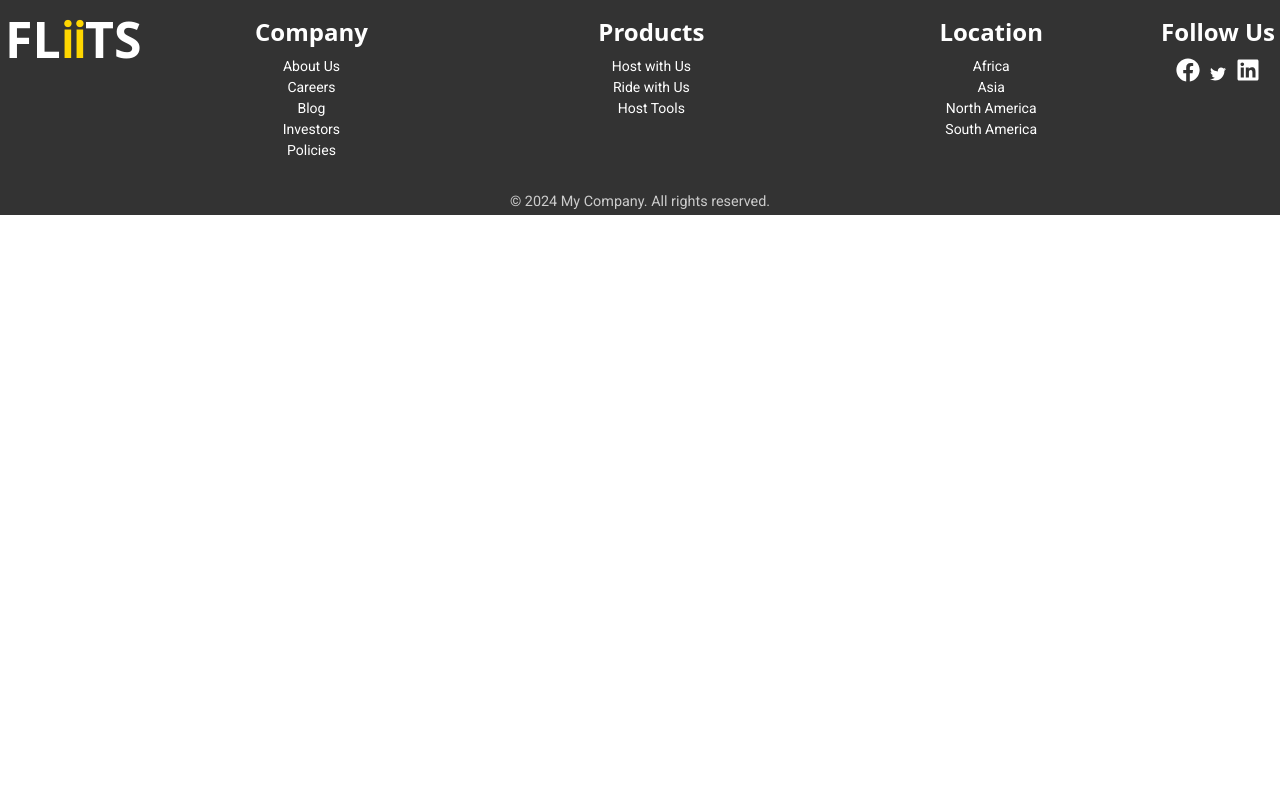
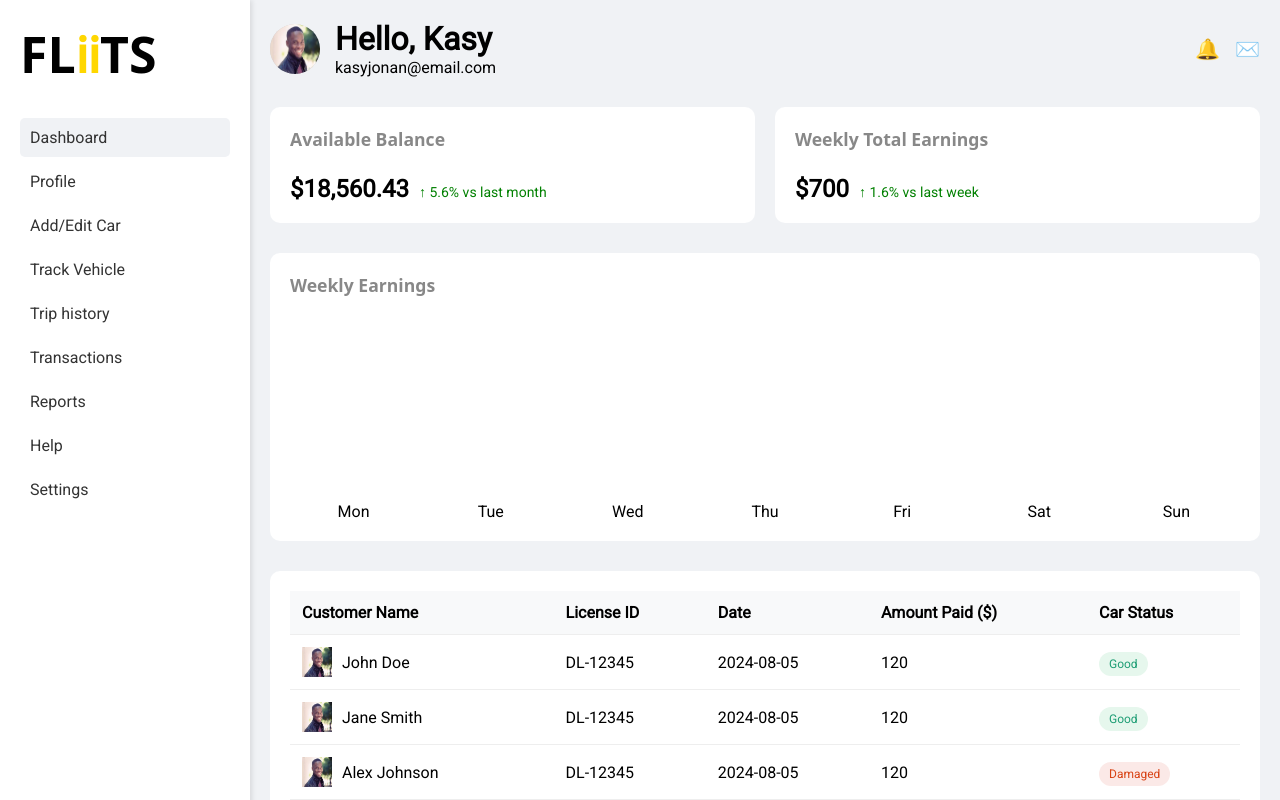
Before and after one commit to yokiedenis/fliits-proton, a React (Vite) app: page /Dashboard in a window 1280 px wide. Shown: the top 800 px of the page. Built offline with nearby package versions, Linux system fonts and the light colour scheme; a web font is replaced by a local one.

Commit message:
Dashboard page
Dashboard

```diff
--- a/src/App.jsx
+++ b/src/App.jsx
@@ -8,6 +8,7 @@ import './App.css';
 import '@fontsource/roboto';
 import AfterSearch from './pages/AfterSearch';
 import CarInfoPage from './pages/CarInfoPage';
+import Dashboard from './pages/Dashboard';
 
 function App() {
   return (
@@ -18,6 +19,7 @@ function App() {
         <Routes>
           {/* Define routes for each page */}
         <Route path="/login" element={<Login />} />
+        <Route path="/Dashboard" element={<Dashboard/>} />
         <Route path="/Carshare" element={<Carshare />} />
         <Route path="/car-listing" element={<CarListingForm />} />
         <Route path="/AfterSearch" element={<AfterSearch/>} />
--- a/src/components/Loginpage.jsx
+++ b/src/components/Loginpage.jsx
@@ -36,9 +36,11 @@ function Login({ onSignUpLinkClick }) {
           className="login-input"
           required
         />
+        <Link to = '/Dashboard'>
         <button type="submit" className="login-button">
           Log in
         </button>
+        </Link>
       </form>
       <div className="Signup_link">
         <span>Don’t have an account? </span>
--- /dev/null
+++ b/src/pages/Dashboard.jsx
@@ -0,0 +1,142 @@
+import{ useState } from 'react';
+import '../styles/Dashboard.css'
+import { Link } from 'react-router-dom';
+
+export default function Dashboard() {
+  const [activeNav, setActiveNav] = useState('Dashboard');
+
+  const navItems = [
+    'Dashboard', 'Profile', 'Add/Edit Car', 'Track Vehicle',
+    'Trip history', 'Transactions', 'Reports', 'Help', 'Settings'
+  ];
+
+  const customerData = [
+    { name: 'John Doe', license: 'DL-12345', date: '2024-08-05', amount: 120, status: 'Good' },
+    { name: 'Jane Smith', license: 'DL-12345', date: '2024-08-05', amount: 120, status: 'Good' },
+    { name: 'Alex Johnson', license: 'DL-12345', date: '2024-08-05', amount: 120, status: 'Damaged' },
+    { name: 'Emily Davis', license: 'DL-12345', date: '2024-08-05', amount: 120, status: 'Good' },
+    { name: 'Michael Brown', license: 'DL-12345', date: '2024-08-05', amount: 120, status: 'Good' },
+    { name: 'Sarah Wilson', license: 'DL-12345', date: '2024-08-05', amount: 120, status: 'Damaged' },
+    { name: 'David Clark', license: 'DL-12345', date: '2024-08-05', amount: 120, status: 'Good' },
+  ];
+
+  const weeklyData = [
+    { day: 'Mon', earnings: 150 },
+    { day: 'Tue', earnings: 50 },
+    { day: 'Wed', earnings: 100 },
+    { day: 'Thu', earnings: 250 },
+    { day: 'Fri', earnings: 175 },
+    { day: 'Sat', earnings: 0 },
+    { day: 'Sun', earnings: 0 },
+  ];
+
+  return (
+    <div className="dashboard">
+      <aside className="sidebar">
+        <div className="logo">
+          <Link to="/" className="logo-link">
+          FL<span style={{ color: 'gold' }}>ii</span>TS
+        </Link>
+        </div>
+        <nav>
+          {navItems.map((item) => (
+            <a
+              key={item}
+              href="#"
+              className={activeNav === item ? 'active' : ''}
+              onClick={() => setActiveNav(item)}
+            >
+              {item}
+            </a>
+          ))}
+        </nav>
+      </aside>
+
+      <main className="main-content">
+        <header>
+          <div className="user-info">
+            <div className="avatar">
+            <img src='/review 1.jpg' alt='profile' className="Profile"/>
+            </div>
+            <div>
+              <h1>Hello, Kasy</h1>
+              <p>kasyjonan@email.com</p>
+            </div>
+          </div>
+          <div className="notifications">
+            <button>🔔</button>
+            <button>✉️</button>
+          </div>
+        </header>
+
+        <div className="balance-section">
+          <div className="balance-card">
+            <h3>Available Balance</h3>
+            <div className="balance-amount">
+              <span className="amount">$18,560.43</span>
+              <span className="change positive">↑ 5.6% vs last month</span>
+            </div>
+          </div>
+          <div className="balance-card">
+            <h3>Weekly Total Earnings</h3>
+            <div className="balance-amount">
+              <span className="amount">$700</span>
+              <span className="change positive">↑ 1.6% vs last week</span>
+            </div>
+          </div>
+        </div>
+
+        <div className="chart-section">
+          <h3>Weekly Earnings</h3>
+          <div className="chart">
+            {weeklyData.map((data) => (
+              <div key={data.day} className="bar-container">
+                <div
+                  className="bar"
+                  style={{ height: `${(data.earnings / 250) * 100}%` }}
+                ></div>
+                <span>{data.day}</span>
+              </div>
+            ))}
+          </div>
+        </div>
+
+        <div className="table-section">
+          <table>
+            <thead>
+              <tr>
+                <th>Customer Name</th>
+                <th>License ID</th>
+                <th>Date</th>
+                <th>Amount Paid ($)</th>
+                <th>Car Status</th>
+              </tr>
+            </thead>
+            <tbody>
+              {customerData.map((customer, index) => (
+                <tr key={index}>
+                  <td>
+                    <div className="customer-name">
+                      <div className="avatar_small">
+                      <img src='/review 1.jpg' alt='profile' className="Profile_small"/>
+                      </div>
+                      {customer.name}
+                    </div>
+                  </td>
+                  <td>{customer.license}</td>
+                  <td>{customer.date}</td>
+                  <td>{customer.amount}</td>
+                  <td>
+                    <span className={`status ${customer.status.toLowerCase()}`}>
+                      {customer.status}
+                    </span>
+                  </td>
+                </tr>
+              ))}
+            </tbody>
+          </table>
+        </div>
+      </main>
+    </div>
+  );
+}
--- /dev/null
+++ b/src/styles/Dashboard.css
@@ -0,0 +1,194 @@
+body {
+    font-family: Arial, sans-serif;
+    margin: 0;
+    padding: 0;
+    background-color: #f0f2f5;
+  }
+
+  .dashboard {
+    display: flex;
+    min-height: 100vh;
+  }
+
+  .sidebar {
+    width: 250px;
+    background-color: white;
+    box-shadow: 2px 0 5px rgba(0, 0, 0, 0.1);
+    padding: 20px;
+  }
+
+  .logo {
+    font-size: 24px;
+    font-weight: bold;
+    margin-bottom: 30px;
+  }
+
+  .sidebar nav {
+    display: flex;
+    flex-direction: column;
+  }
+
+  .sidebar nav a {
+    padding: 10px;
+    text-decoration: none;
+    color: #333;
+    margin-bottom: 5px;
+  }
+
+  .sidebar nav a.active {
+    background-color: #f0f2f5;
+    border-radius: 5px;
+  }
+
+  .main-content {
+    flex: 1;
+    padding: 20px;
+  }
+
+  header {
+    display: flex;
+    justify-content: space-between;
+    align-items: center;
+    margin-bottom: 30px;
+  }
+
+  .user-info {
+    display: flex;
+    align-items: center;
+  }
+
+  .avatar {
+    width: 50px;
+    height: 50px;
+    background-color: #ccc;
+    border-radius: 50%;
+    margin-right: 15px;
+  }
+
+  .Profile{
+    width: 50px;
+    height: 50px;
+    /* background-color: #ccc; */
+    border-radius: 50%;
+    margin-right: 15px;
+  }
+  .notifications button {
+    background: none;
+    border: none;
+    font-size: 20px;
+    margin-left: 15px;
+    cursor: pointer;
+  }
+
+  .balance-section {
+    display: flex;
+    gap: 20px;
+    margin-bottom: 30px;
+  }
+
+  .balance-card {
+    background-color: white;
+    padding: 20px;
+    border-radius: 10px;
+    flex: 1;
+  }
+
+  .balance-amount {
+    display: flex;
+    align-items: baseline;
+  }
+
+  .amount {
+    font-size: 24px;
+    font-weight: bold;
+    margin-right: 10px;
+  }
+
+  .change {
+    font-size: 14px;
+  }
+
+  .change.positive {
+    color: green;
+  }
+
+  .chart-section {
+    background-color: white;
+    padding: 20px;
+    border-radius: 10px;
+    margin-bottom: 30px;
+  }
+
+  .chart {
+    display: flex;
+    height: 200px;
+    align-items: flex-end;
+    gap: 10px;
+  }
+
+  .bar-container {
+    flex: 1;
+    display: flex;
+    flex-direction: column;
+    align-items: center;
+  }
+
+  .bar {
+    width: 100%;
+    background-color: #3498db;
+    border-radius: 5px 5px 0 0;
+  }
+
+  .table-section {
+    background-color: white;
+    padding: 20px;
+    border-radius: 10px;
+  }
+
+  table {
+    width: 100%;
+    border-collapse: collapse;
+  }
+
+  th, td {
+    text-align: left;
+    padding: 12px;
+    border-bottom: 1px solid #eee;
+  }
+
+  th {
+    background-color: #f8f9fa;
+    font-weight: bold;
+  }
+
+  .customer-name {
+    display: flex;
+    align-items: center;
+  }
+
+  .avatar_small {
+    width: 30px;
+    height: 30px;
+    margin-right: 10px;
+  }
+
+  .Profile_small{
+    width: 30px;
+    height: 30px;
+    margin-right: 10px;
+  }
+  .status {
+    padding: 5px 10px;
+    border-radius: 15px;
+    font-size: 12px;
+  }
+
+  .status.good {
+    background-color: #e6f7ed;
+    color: #1d9d74;
+  }
+
+  .status.damaged {
+    background-color: #fbe9e7;
+    color: #d84315;
+  }
```
